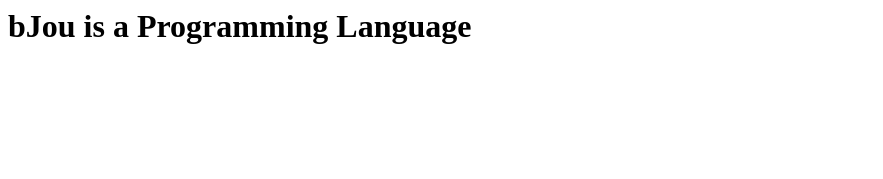
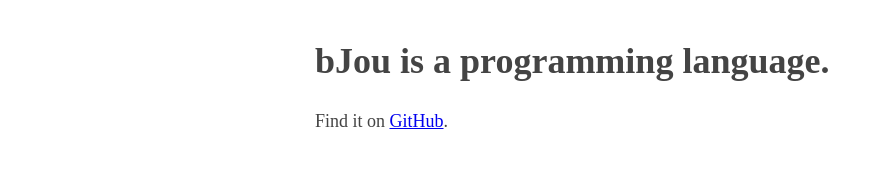
Before and after one commit to kammerdienerb/kammerdienerb.github.io, a plain HTML site: page index.html in a window 1280 px wide. Shown: the whole page, without its empty margins (0-883 px from the left). Drawn offline with Linux system fonts and the light colour scheme.

Commit message:
simple page

```diff
--- a/index.html
+++ b/index.html
@@ -1,2 +1,28 @@
-<h1>bJou is a Programming Language</h1>
-<h2><a href=https://www.github.com/kammerdienerb/bJou></a></h2>
+<!DOCTYPE html>
+<html>
+<head>
+<meta charset="utf-8">
+<meta name="viewport" content="width=device-width, initial-scale=1">
+    <title>bJou</title>
+    <style type="text/css">
+        body{
+            margin:40px auto;
+            max-width:650px;
+            line-height:1.6;
+            font-size:18px;
+            color:#444;
+            padding:0 10px
+        }
+        h1,h2,h3{line-height:1.2}
+    </style>
+</head>
+
+<body>
+    <header>
+        <h1>bJou is a programming language.</h1>
+    </header>
+    <p>
+        Find it on <a href="https://www.github.com/kammerdienerb/bJou">GitHub</a>.
+    </p>
+</body>
+</html>
```
